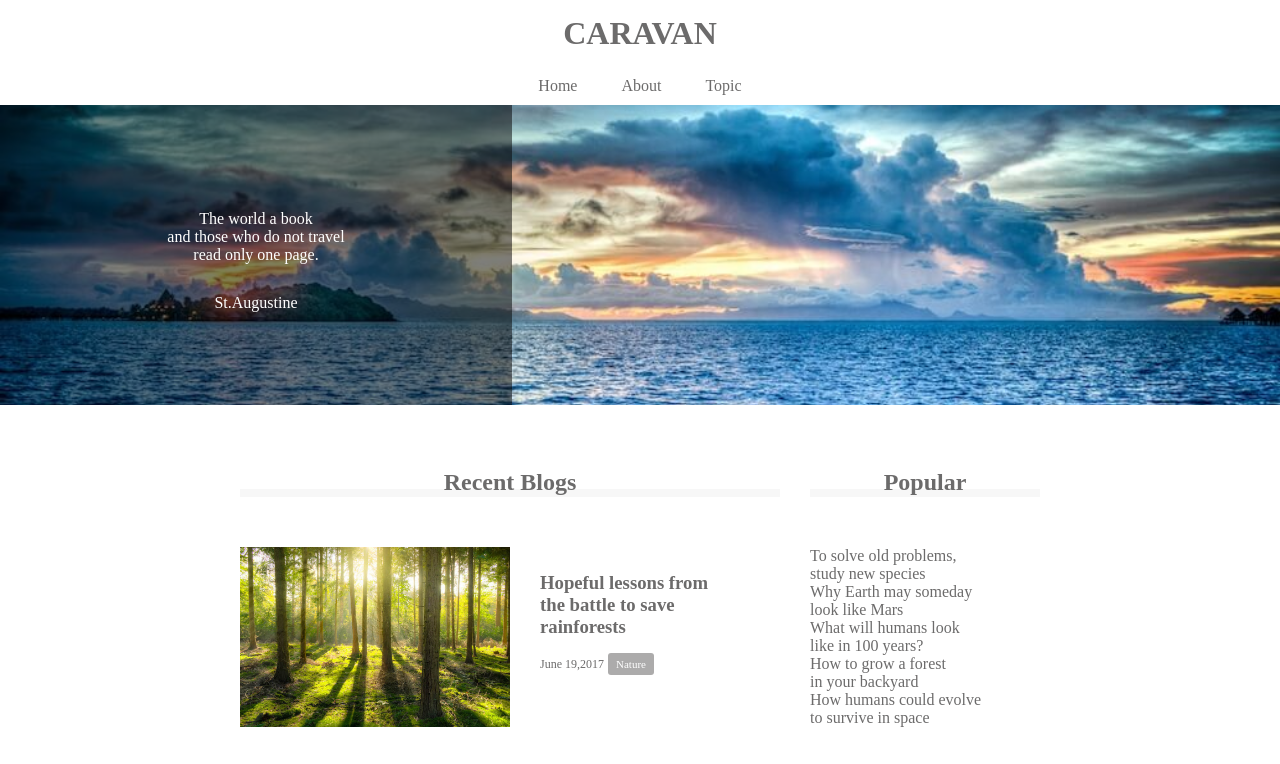
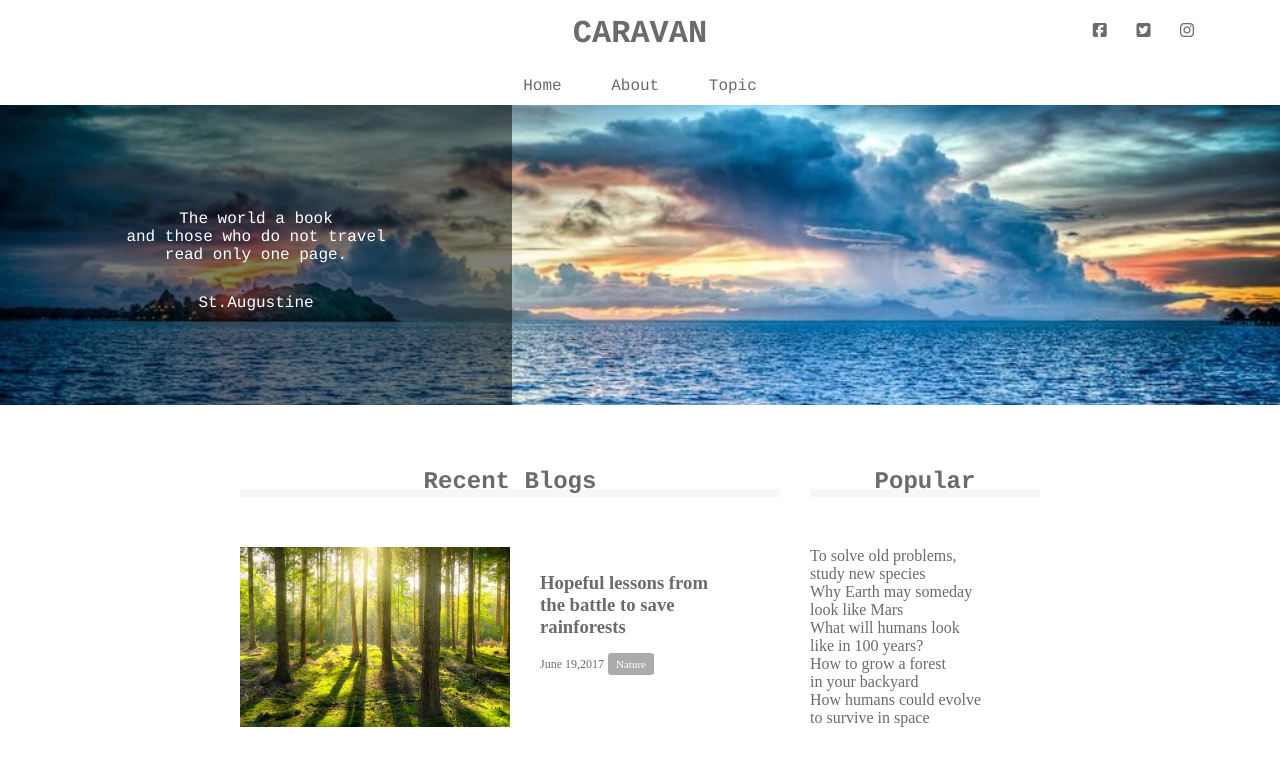
Before and after one commit to ngkfndkngd/caravan1, a plain HTML site: page index.html in a window 1280 px wide. Shown: the top 764 px of the page. Drawn offline with Linux system fonts and the light colour scheme.

Commit message:
[Finish1-9]

```diff
--- a/index.html
+++ b/index.html
@@ -2,6 +2,8 @@
 <html lang="ja">
   <head>
     <meta charset="UTF-8" />
+    <!--FontAwesomeの読み込み-->
+    <script src="https://kit.fontawesome.com/2dd2ab3920.js" crossorigin="anonymous"></script>
     <!-- CSSファイルの読み込み -->
     <link rel="stylesheet" href="style.css" />
     <title>CARAVAN</title>
@@ -18,6 +20,12 @@
       </a>
       </h1>
 
+      <div class="social">
+
+        <i class="fab fa-facebook-square"></i>
+        <i class="fab fa-twitter-square"></i>
+        <i class="fab fa-instagram"></i>
+      </div>
     </header>
 
     <!--navigation-->
@@ -46,7 +54,7 @@
        <p class="main-visual-name">
          St.Augustine
        </p>
-
+      </div>
     </div>
 
     <!--main用のdiy-->
@@ -180,6 +188,7 @@
           </section>
 
           <section class="categories">
+            <h2 class="categories-heading common-heading">Categories</h2>
             <div class="sidear-contents">
               <p class="categories-text">Technology(15)</p>
               <p class="categories-text">Business(23)</p>
@@ -191,13 +200,11 @@
             </div>
           </section>
         </div>
-
     </main>
 
     <!--footer-->
     <footer>
       <p class="footer-text">© All rights reserved by Infratop.Inc.</p>
     </footer>
-
    </body>
 </html>
--- a/style.css
+++ b/style.css
@@ -9,11 +9,32 @@
 a {
   text-decoration: none;
 }
+
+header,
+nav,
+h2,
+.main-visual,
+footer {
+  font-family: Chalkduster, "Bradley Hand", Courier, "Segoe Print", sans-serif;
+}
+
 header {
   width: 90%;
   padding: 15px 0;
   margin: 0 auto;
   text-align: center;
+  position: relative;
+}
+
+.social i {
+  display: inline-block;
+  margin-left: 20px;
+}
+
+.social {
+  position: absolute;
+  top: 22px;
+  right: 22px;
 }
 
 header.heading {
@@ -156,7 +177,7 @@ main {
   border: none;
 }
 
-.sidebar-contents {
+.instagram.sidebar-contents {
   display: flex;
   flex-wrap: wrap;
 }
```
